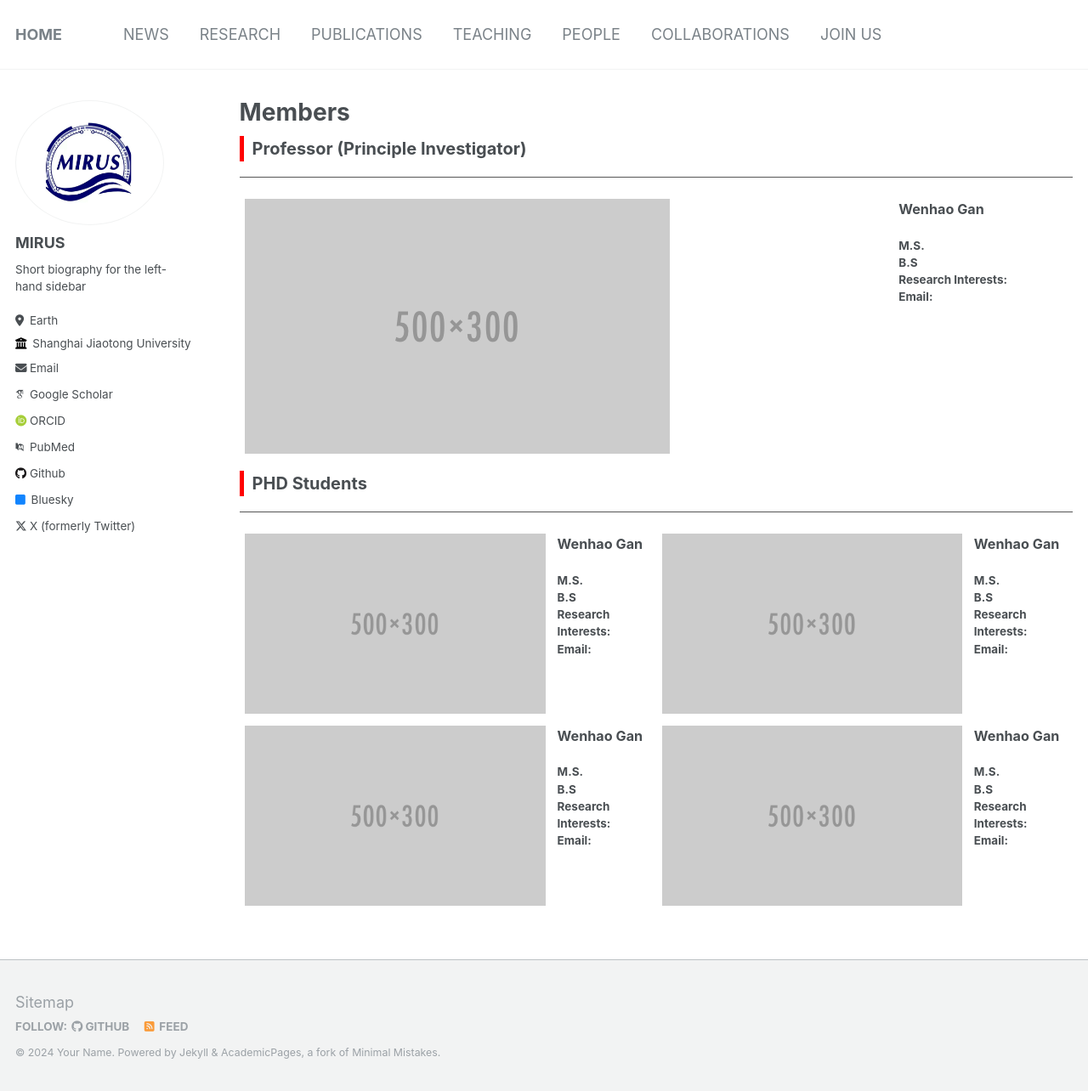
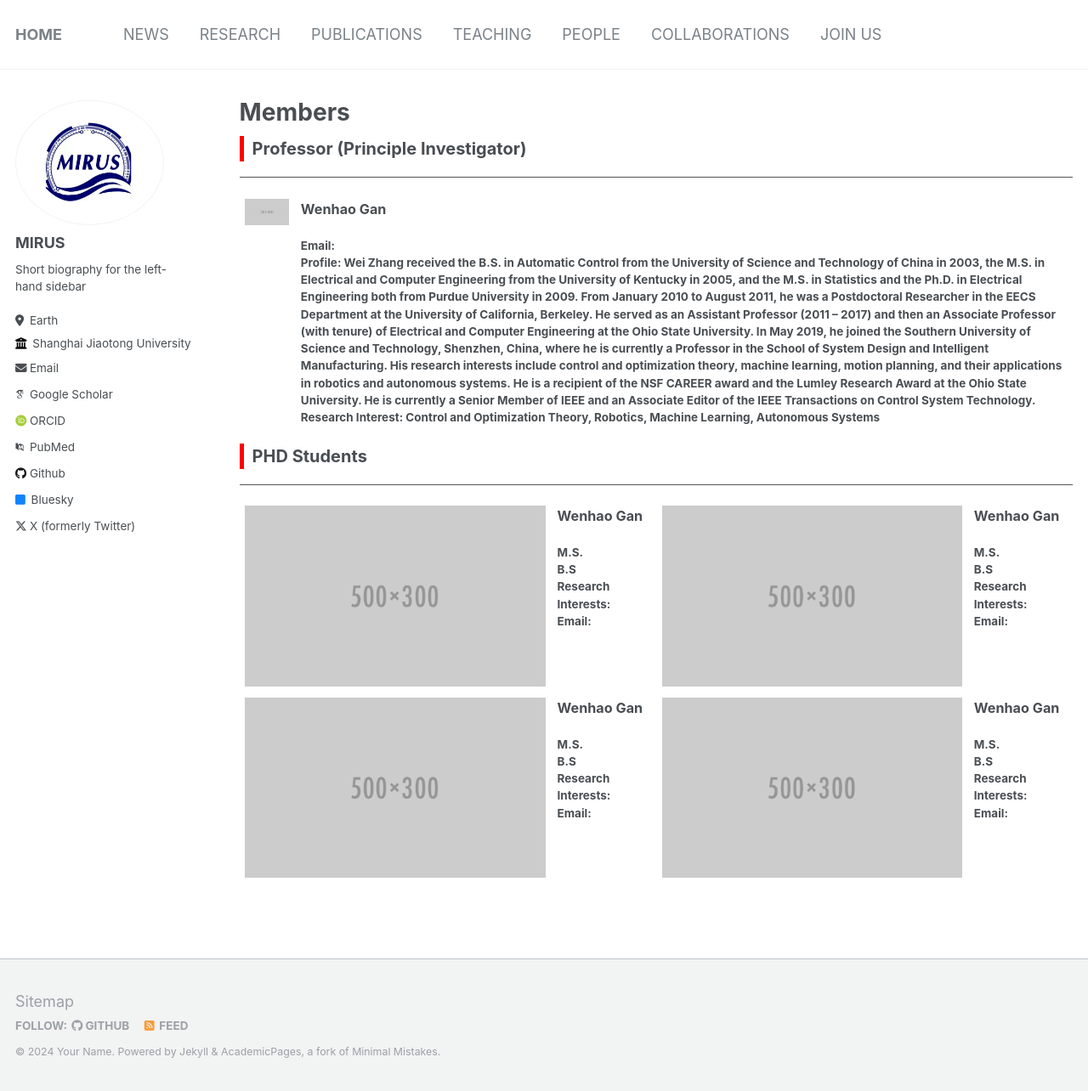
Before and after one commit to SJTU-MIRUS/MIRUS.github.io, a Jekyll site: the page built from _pages/people.md, in a window 1280 px wide and 1284 px high. Shown: the whole window at 85% size. Built offline with Jekyll 4.4.1, drawn with Linux system fonts in a browser that asks for light colours; some web fonts are replaced.

Commit message:
Update people.md

```diff
--- a/_pages/people.md
+++ b/_pages/people.md
@@ -15,10 +15,9 @@ author_profile: true
     <th style="border: 0;vertical-align: top"><img src='../images/500x300.png'></th>
     <th style="border: 0;text-align: left;vertical-align: top;">
     <span style="font-size: larger;">Wenhao Gan</span> <br><br>
-    <b>M.S.</b> <br>
-    <b>B.S</b> <br>
-    <b>Research Interests:</b> <br>
     <b>Email:</b> <br>
+    <b>Profile: </b> Wei Zhang received the B.S. in Automatic Control from the University of Science and Technology of China in 2003, the M.S. in Electrical and Computer Engineering from the University of Kentucky in 2005, and the M.S. in Statistics and the Ph.D. in Electrical Engineering both from Purdue University in 2009. From January 2010 to August 2011, he was a Postdoctoral Researcher in the EECS Department at the University of California, Berkeley. He served as an Assistant Professor (2011 – 2017) and then an Associate Professor (with tenure) of Electrical and Computer Engineering at the Ohio State University. In May 2019, he joined the Southern University of Science and Technology, Shenzhen, China, where he is currently a Professor in the School of System Design and Intelligent Manufacturing. His research interests include control and optimization theory, machine learning, motion planning, and their applications in robotics and autonomous systems. He is a recipient of the NSF CAREER award and the Lumley Research Award at the Ohio State University. He is currently a Senior Member of IEEE and an Associate Editor of the IEEE Transactions on Control System Technology.<br>
+   <b>Research Interest: </b> Control and Optimization Theory, Robotics, Machine Learning, Autonomous Systems
     </th>
   </tr>
 </table>
```
